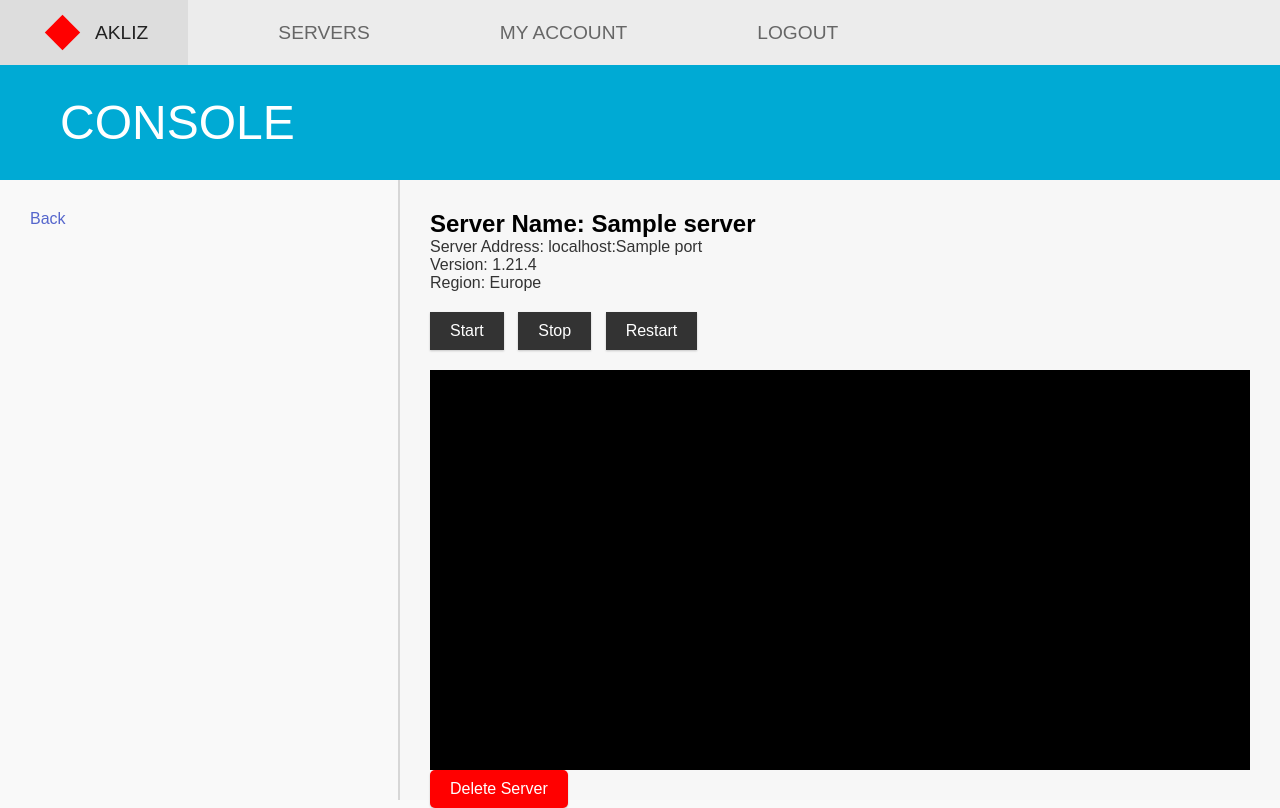
After one commit to k4netw/akliz-clone, a Flask app: template templates/serverConsole.html in a window 1280 px wide. The commit adds this page. Run offline with Flask 3, Linux system fonts and the light colour scheme; the template is opened without the code that fills it: most values are stand-ins (such as "Sample title", 1, 10 or a date in 2020); some libraries are stand-ins or nearby versions.

Commit message:
started commenting finished website

```diff
--- a/app.py
+++ b/app.py
@@ -2,12 +2,57 @@ import docker
 from flask import Flask, render_template, request, redirect, url_for, flash, session
 from database import init_db
 from auth_utils import authenticate_user, register_user, get_email_by_user_id
-from server_utils import add_server_to_db, create_docker_container, get_user_servers, get_container_port
+from server_utils import add_server_to_db, create_docker_container, get_user_servers, get_container_port, stream_logs, get_server_details, start_container, stop_container, restart_container, client, remove_docker_container, remove_server_from_db
+from flask_socketio import SocketIO, emit
+
 
 app = Flask(__name__)
 app.secret_key = 'placeholder'
+socketio = SocketIO(app)
 
 init_db()
+
+
+@socketio.on('start_stream')
+def handle_start_stream(data):
+    server_name = data['server_name']
+    emit('server_log', {'log': f'Starting {server_name}...'}, broadcast=True)
+    stream_logs(server_name)
+
+
+@socketio.on('control_server')
+def handle_control_server(data):
+    server_name = data['server_name']
+    action = data['action']
+
+    if action == 'start':
+        result = start_container(server_name)
+        if result:
+            emit('server_log', {'log': f'{server_name} is starting...'}, broadcast=True)
+            emit('server_log', {'log': 'Server started and ready to receive commands.'}, broadcast=True)
+            stream_logs(server_name)
+
+    elif action == 'stop':
+        result = stop_container(server_name)
+        if result:
+            emit('server_log', {'log': f'{server_name} is stopping...'}, broadcast=True)
+
+    elif action == 'restart':
+        result = restart_container(server_name)
+        if result:
+            emit('server_log', {'log': f'{server_name} is restarting...'}, broadcast=True)
+            emit('server_log', {'log': 'Server has been restarted! Ready to receive commands.'}, broadcast=True)
+            stream_logs(server_name)
+
+
+def stream_logs(server_name):
+    try:
+        container = client.containers.get(server_name)
+        for line in container.logs(stream=True, tail=10):
+            emit('server_log', {'log': line.decode('utf-8').strip()}, broadcast=True)
+    except Exception as e:
+        emit('server_log', {'log': f'[ERROR]: {str(e)}'}, broadcast=True)
+
 
 @app.route('/')
 def default():
@@ -63,40 +108,34 @@ def servers():
     if 'user_id' not in session:
         return redirect(url_for('login'))
 
-    # Get the user's ID and their servers
     user_id = session['user_id']
     user_servers = get_user_servers(user_id)
 
-    # Initialize Docker client
     client = docker.from_env()
 
-    # Initialize variables
     started_servers = []
     stopped_servers = []
     used_memory = 0
     total_servers = len(user_servers)
     started_count = 0
 
-    # Iterate through user servers
     for server in user_servers:
         try:
             container = client.containers.get(server['name'])
             if container.status == 'running':
-                server['port'] = get_container_port(server['name'])  # Get the port of the running container
+                server['port'] = get_container_port(server['name'])
                 started_servers.append(server)
-                used_memory += server['memory']  # Accumulate memory for running servers
+                used_memory += server['memory']
             else:
-                server['port'] = "N/A"  # Mark as not running
+                server['port'] = "N/A"
                 stopped_servers.append(server)
         except docker.errors.NotFound:
-            server['port'] = "N/A"  # If container is not found
+            server['port'] = "N/A"
             stopped_servers.append(server)
 
-    # Calculate memory and counts
     started_count = len(started_servers)
-    free_memory = 2000 - used_memory  # Assuming 2000MB is the total memory limit
+    free_memory = 2000 - used_memory
 
-    # Render the servers page with updated information
     return render_template(
         'servers.html',
         started_servers=started_servers,
@@ -140,7 +179,30 @@ def newServer():
 
 @app.route('/servers/<int:server_id>/console', methods=['GET'])
 def manage_server(server_id):
-    return f"Managing server with ID: {server_id}"
+    if 'user_id' not in session:
+        return redirect(url_for('login'))
+
+    try:
+        server = get_server_details(server_id)
+    except ValueError as e:
+        return redirect(url_for('servers', error=str(e)))
+
+    return render_template('serverConsole.html', server=server)
+
+
+@app.route('/servers/<int:server_id>/delete', methods=['POST'])
+def delete_server(server_id):
+    server = get_server_details(server_id)
+
+    if server:
+        remove_docker_container(server['name'])
+
+        remove_server_from_db(server_id)
+
+        return redirect(url_for('servers'))
+
+    return "Server not found", 404
+
 
 @app.route('/account')
 def account():
--- a/database.py
+++ b/database.py
@@ -16,15 +16,16 @@ def init_db():
             conn.execute('''CREATE TABLE IF NOT EXISTS Servers (
                             id INTEGER PRIMARY KEY AUTOINCREMENT,
                             name VARCHAR(100) NOT NULL UNIQUE,
-                            memory INTEGER NOT NULL
+                            memory INTEGER NOT NULL,
+                            rcon_password VARCHAR(255) NOT NULL
                         )''')
 
             conn.execute('''CREATE TABLE IF NOT EXISTS UserServers (
+                            id INTEGER PRIMARY KEY AUTOINCREMENT,
                             userID INTEGER,
                             serverID INTEGER,
                             FOREIGN KEY (userID) REFERENCES Users(id),
-                            FOREIGN KEY (serverID) REFERENCES Servers(id),
-                            PRIMARY KEY (userID, serverID)
+                            FOREIGN KEY (serverID) REFERENCES Servers(id)
                         )''')
         conn.close()
         print("Database and tables initialized.")
--- /dev/null
+++ b/static/serverConsole.css
@@ -0,0 +1,100 @@
+body {
+    font-family: Arial, sans-serif;
+    background-color: #f7f7f7;
+    color: #333;
+    margin: 0;
+    padding: 0;
+}
+
+header {
+    background-color: #00A8E8;
+    padding: 10px 20px;
+    text-align: center;
+    font-size: 30px;
+}
+
+.server-name h1 {
+    color: black;
+}
+
+.console-output {
+    background-color: black;
+    color: white;
+    font-family: monospace;
+    padding: 0;
+    margin: 0;
+    height: 400px;
+    overflow-y: scroll;
+    white-space: pre-wrap;
+    display: flex;
+}
+
+.console-output pre {
+    margin: 0;
+    padding: 0;
+    white-space: pre-wrap;
+    flex-grow: 1;
+}
+
+.controls {
+    margin-top: 20px;
+    margin-bottom: 20px;
+}
+
+button {
+    background-color: #333;
+    color: #fff;
+    font-size: 16px;
+    border: none;
+    padding: 10px 20px;
+    cursor: pointer;
+    margin-right: 10px;
+    transition: background-color 0.3s ease;
+}
+
+button:hover {
+    background-color: #444;
+}
+
+button:disabled {
+    background-color: #555;
+    cursor: not-allowed;
+}
+
+h1 {
+    color: #fff;
+    font-size: 24px;
+}
+
+.tabs a {
+    display: inline-block;
+    padding: 10px 20px;
+    background-color: #333;
+    color: #fff;
+    text-decoration: none;
+    margin-right: 10px;
+    border-radius: 5px;
+    transition: background-color 0.3s ease;
+}
+
+.tabs a.active {
+    background-color: #555;
+}
+
+.tabs a:hover {
+    background-color: #444;
+}
+
+.delete-button {
+    background-color: red;
+    color: white;
+    padding: 10px 20px;
+    border: none;
+    cursor: pointer;
+    border-radius: 5px;
+    font-size: 16px;
+}
+
+.delete-button:hover {
+    background-color: darkred;
+}
--- /dev/null
+++ b/templates/serverConsole.html
@@ -0,0 +1,80 @@
+{% extends "mainLayout.html" %}
+
+{% block title %}Console{% endblock %}
+
+{% block page_header %}CONSOLE{% endblock %}
+
+{% block extra_styles %}
+<link rel="stylesheet" href="{{ url_for('static', filename='serverConsole.css') }}">
+{% endblock %}
+
+{% block sidebar %}
+<a href="/servers">Back</a>
+{% endblock %}
+
+{% block content %}
+    <div class="server-name">
+        <h1>Server Name: {{ server['name'] }}</h1>
+        <p>Server Address: localhost:{{ server['port'] }}</p>
+        <p>Version: 1.21.4</p>
+        <p>Region: Europe</p>
+    </div>
+
+    <div class="controls">
+        <button id="start-button">Start</button>
+        <button id="stop-button">Stop</button>
+        <button id="restart-button">Restart</button>
+    </div>
+
+    <div class="console-output">
+        <pre></pre>
+    </div>
+
+    <form action="{{ url_for('delete_server', server_id=server['id']) }}" method="POST">
+        <button type="submit" class="delete-button">Delete Server</button>
+    </form>
+
+    <script src="https://cdnjs.cloudflare.com/ajax/libs/socket.io/4.5.4/socket.io.min.js"></script>
+    <script>
+        const socket = io();
+
+        const consoleOutput = document.querySelector('.console-output pre');
+        const startButton = document.getElementById('start-button');
+        const stopButton = document.getElementById('stop-button');
+        const restartButton = document.getElementById('restart-button');
+
+        function jumpToBottom() {
+            consoleOutput.scrollTop = consoleOutput.scrollHeight;
+        }
+
+        socket.on('connect', () => {
+            consoleOutput.textContent += 'Connected to the server console.\n';
+            socket.emit('start_stream', { server_name: "{{ server['name'] }}" });
+        });
+
+        socket.on('server_log', (data) => {
+            consoleOutput.textContent += `${data.log}\n`;
+            jumpToBottom();
+        });
+
+        socket.on('error', (data) => {
+            consoleOutput.textContent += `[ERROR]: ${data.message}\n`;
+            jumpToBottom();
+        });
+
+        startButton.addEventListener('click', (e) => {
+            e.preventDefault();
+            socket.emit('control_server', { server_name: "{{ server['name'] }}", action: 'start' });
+        });
+
+        stopButton.addEventListener('click', (e) => {
+            e.preventDefault();
+            socket.emit('control_server', { server_name: "{{ server['name'] }}", action: 'stop' });
+        });
+
+        restartButton.addEventListener('click', (e) => {
+            e.preventDefault();
+            socket.emit('control_server', { server_name: "{{ server['name'] }}", action: 'restart' });
+        });
+    </script>
+{% endblock %}
--- a/templates/servers.html
+++ b/templates/servers.html
@@ -15,7 +15,7 @@
 <div class="plan-details">
     <div class="plan-item">
         <strong>Servers</strong>
-        <p>Startable: {{ started_count }} of 1</p>
+        <p>Startable: {{ started_count }} of 2</p>
         <p>Total: {{ total_servers }} of 2</p>
     </div>
     <br>
```
Also changed, not shown: server_utils.py (+110 -15 lines), templates/account.html (+14 -19 lines), templates/login.html (+12 -12 lines).
